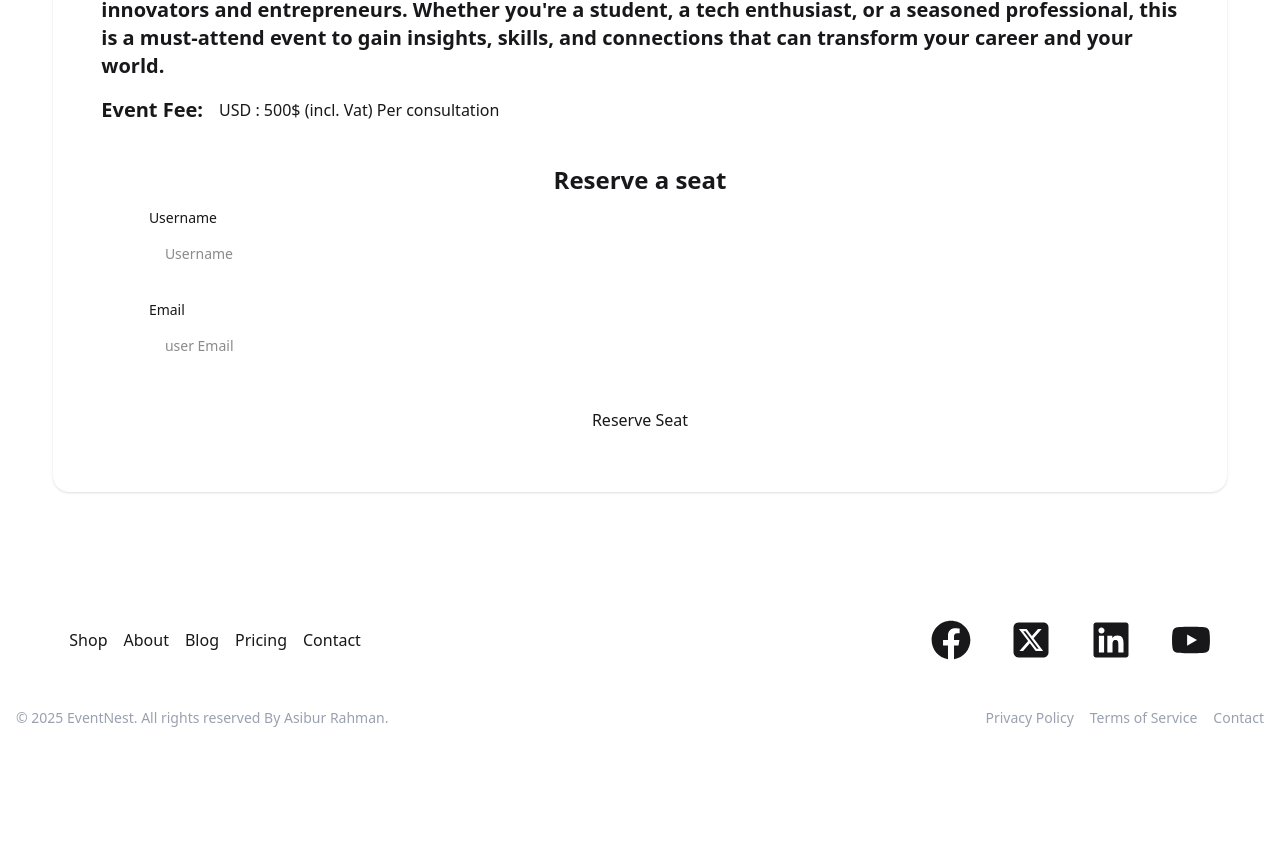
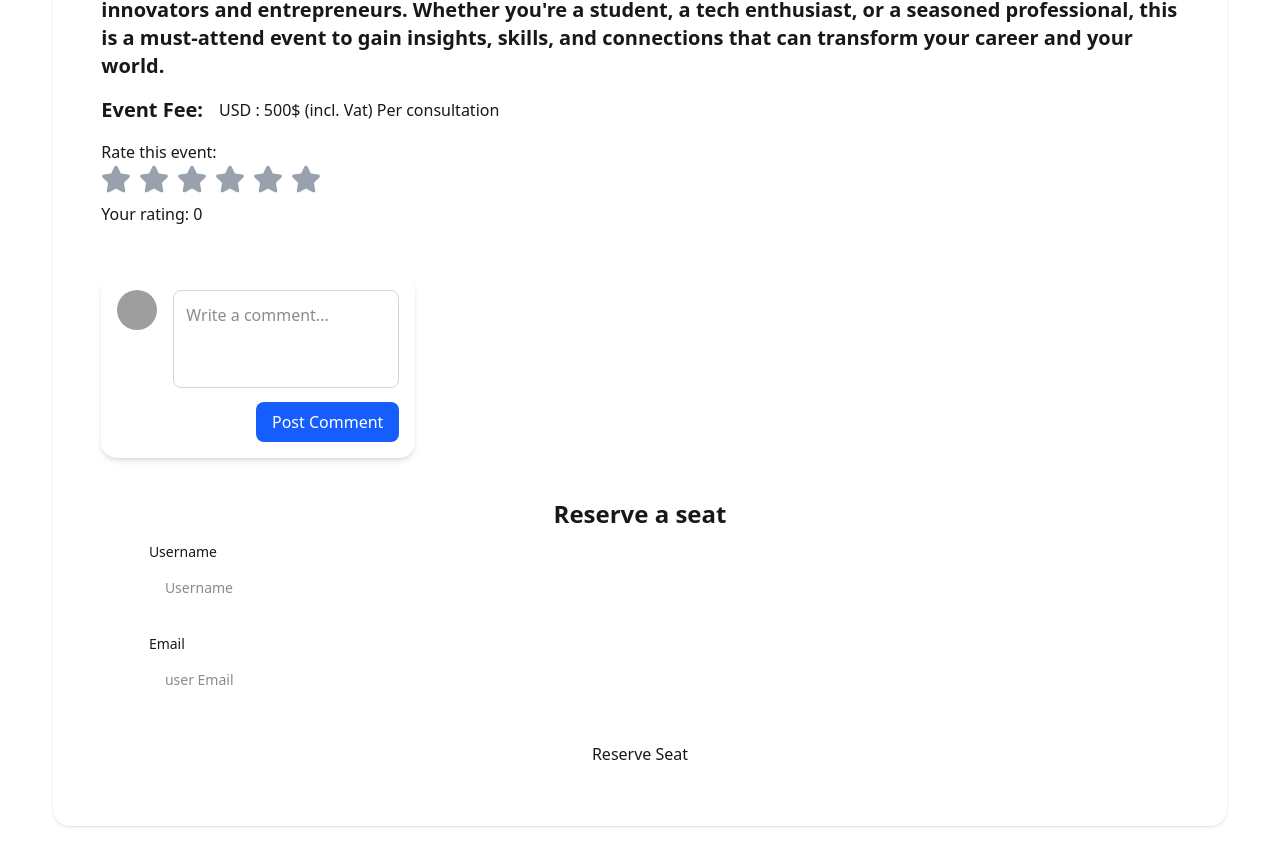
Before and after one commit to asiburrahman/EventNest, a React (Vite) app: page /eventDetails/event_001 in a window 1280 px wide. Shown: the part 810-1676 px from the top of the page. Before the commit the page ends 1554 px from the top, so only its background shows below. Built offline with nearby package versions, Linux system fonts and the light colour scheme; no server answers; sample sign-in values are in the browser's storage; grey boxes are pictures that could not be loaded.

Commit message:
add ratting and comment box in event details page

```diff
--- a/package.json
+++ b/package.json
@@ -16,7 +16,9 @@
     "react-countup": "^6.5.3",
     "react-dom": "^19.0.0",
     "react-icons": "^5.5.0",
+    "react-rating": "^2.0.5",
     "react-router": "^7.5.2",
+    "react-simple-star-rating": "^5.1.7",
     "react-toastify": "^11.0.5",
     "swiper": "^11.2.6",
     "tailwindcss": "^4.1.4"
--- a/src/component/Navbar/Navbar.jsx
+++ b/src/component/Navbar/Navbar.jsx
@@ -67,7 +67,7 @@ const Navbar = () => {
             <div className="navbar-end">
                {
                 user? < div className='flex justify-center items-center gap-2'>
-                <span className=''><img title={user.displayName} className='max-w-10 rounded-full' src={user.photoURL} alt="" /></span>
+                <span className=''><img title={user.displayName} className='w-10 h-10 rounded-full' src={user.photoURL} alt="" /></span>
                 <a onClick={handleSignOut} className="btn border-none  ">Sign Out </a>
                 </div>
                  : <Link className='hover:bg-gray-200 p-2 px-4 rounded' to="/login">Login </Link>
--- a/src/component/Pages/EventDetails.jsx
+++ b/src/component/Pages/EventDetails.jsx
@@ -1,11 +1,11 @@
-import React, { useState } from 'react';
+
 import { useLoaderData, useParams } from 'react-router';
 import { toast, ToastContainer } from 'react-toastify';
+import Ratting from '../Ratting/Ratting';
 
 const EventDetails = () => {
     const events = useLoaderData()
     const {Eventid} = useParams()
-    // const [rating, setRating] = useState(3);
     const event = events.find(e => e.id===Eventid )
     // console.log(event);
      const {id, name, thumbnail, category, date, location, entry_fee, description} = event;
@@ -13,7 +13,7 @@ const EventDetails = () => {
      const handleReservation =(e)=>{
           e.preventDefault()
           const name = e.target.name.value;
-          console.log(name);
+          // console.log(name);
           toast.success(`${name} your reservation is successful!!`);
 
      }
@@ -55,6 +55,36 @@ const EventDetails = () => {
     <p className='font-bold text-xl '>Event Fee: </p>
     <p>USD : {entry_fee}$ (incl. Vat) Per consultation</p>
     </div>
+    <div>
+              <Ratting></Ratting>
+    </div>
+    {/* ----------------------------------comment box------------------- */}
+    <div className="max-w-x mt-8 p-4 bg-white rounded-2xl shadow-md">
+  <div className="flex items-start space-x-4">
+    {/* User Avatar */}
+    <img
+      src="https://i.pravatar.cc/40"
+      alt="User avatar"
+      className="w-10 h-10 rounded-full object-cover"
+    />
+
+    {/* Comment Input */}
+    <div className="flex-1">
+      <textarea
+        rows="3"
+        placeholder="Write a comment..."
+        className="w-full p-3 border border-gray-300 rounded-lg focus:outline-none focus:ring-2 focus:ring-blue-500 resize-none"
+      ></textarea>
+
+      {/* Action Buttons */}
+      <div className="flex justify-end mt-2">
+        <button className="bg-blue-600 text-white px-4 py-2 rounded-lg hover:bg-blue-700 transition-all duration-200">
+          Post Comment
+        </button>
+      </div>
+    </div>
+  </div>
+</div>
 
   </div>
   </div>
--- /dev/null
+++ b/src/component/Ratting/Ratting.jsx
@@ -0,0 +1,26 @@
+import React, { useState } from "react";
+import { FaStar } from "react-icons/fa";
+
+function Ratting() {
+  const [rating, setRating] = useState(0);
+
+  return (
+    <div>
+      <h2>Rate this event:</h2>
+      <div className="flex space-x-2">
+        {[1, 2, 3, 4, 5, 6].map((star) => (
+          <FaStar
+            key={star}
+            onClick={() => {setRating(star)}}
+            className={ star  <= rating ? "text-yellow-500" : "text-gray-400"}
+            size={30}
+            style={{ cursor: "pointer" }}
+          />
+        ))}
+      </div>
+      <p className="mt-2">Your rating: {rating}</p>
+    </div>
+  );
+}
+
+export default Ratting;
```
Also changed, not shown: 1 other file (tests, documents, lock files or other folders).
